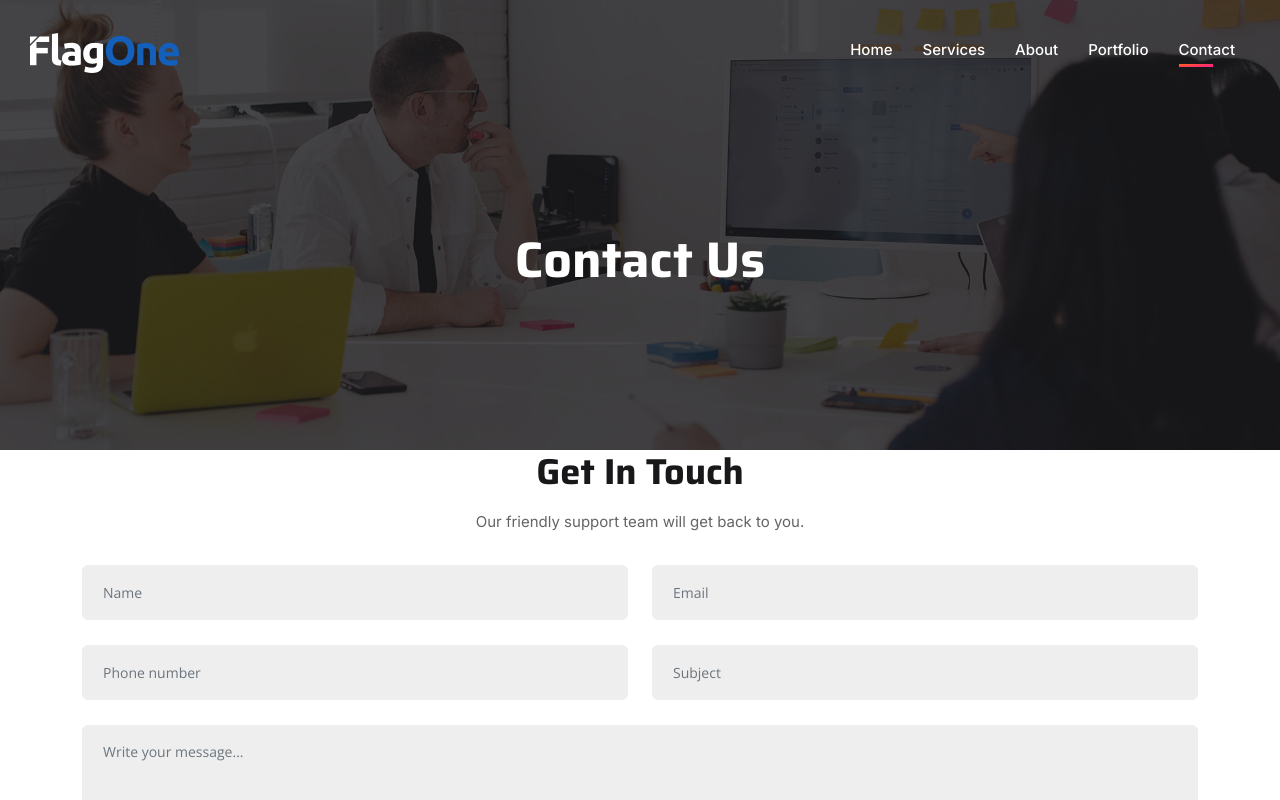
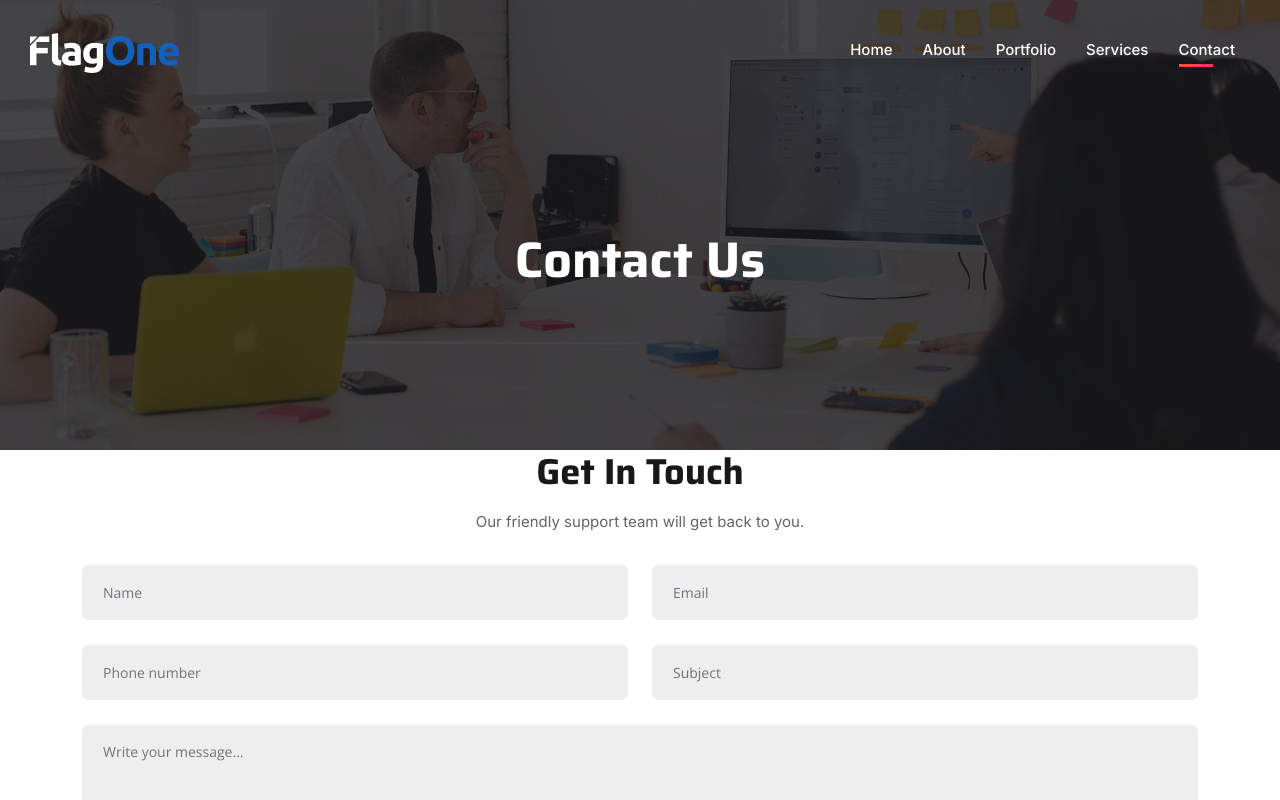
Before and after one commit to warrenseah/flagoneIo, a Next.js app: page /contact in a window 1280 px wide. Shown: the top 800 px of the page. Built offline with nearby package versions, Linux system fonts and the light colour scheme.

Commit message:
Amend services in nav and footer

```diff
--- a/components/Layouts/NavbarDark.js
+++ b/components/Layouts/NavbarDark.js
@@ -69,12 +69,6 @@ const NavbarTwo = () => {
                 </li>
 
                 <li className="nav-item">
-                  <Link href="/#services">
-                    <a className="nav-link">Services</a>
-                  </Link>
-                </li>
-
-                <li className="nav-item">
                   <Link href="/#aboutUs" activeClassName="active">
                     <a className="nav-link">About</a>
                   </Link>
@@ -83,6 +77,12 @@ const NavbarTwo = () => {
                 <li className="nav-item">
                   <Link href="/#ourWorks">
                     <a className="nav-link">Portfolio</a>
+                  </Link>
+                </li>
+
+                <li className="nav-item">
+                  <Link href="/services">
+                    <a className="nav-link">Services</a>
                   </Link>
                 </li>
 
```
Also changed, not shown: components/Layouts/Navbar.js (+6 -6 lines).
